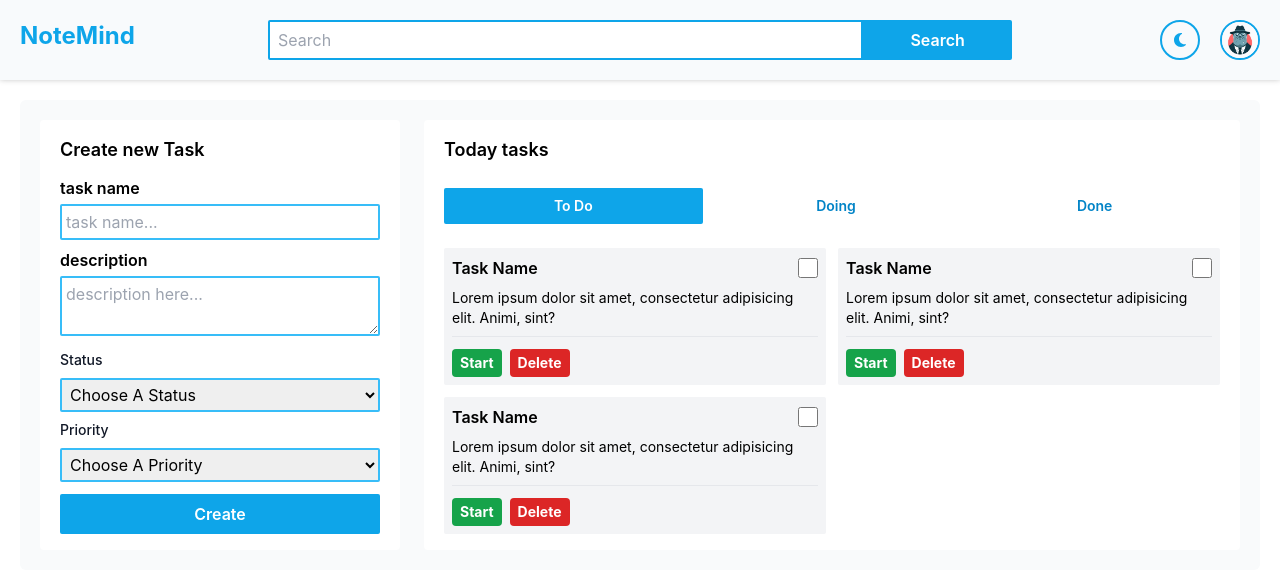
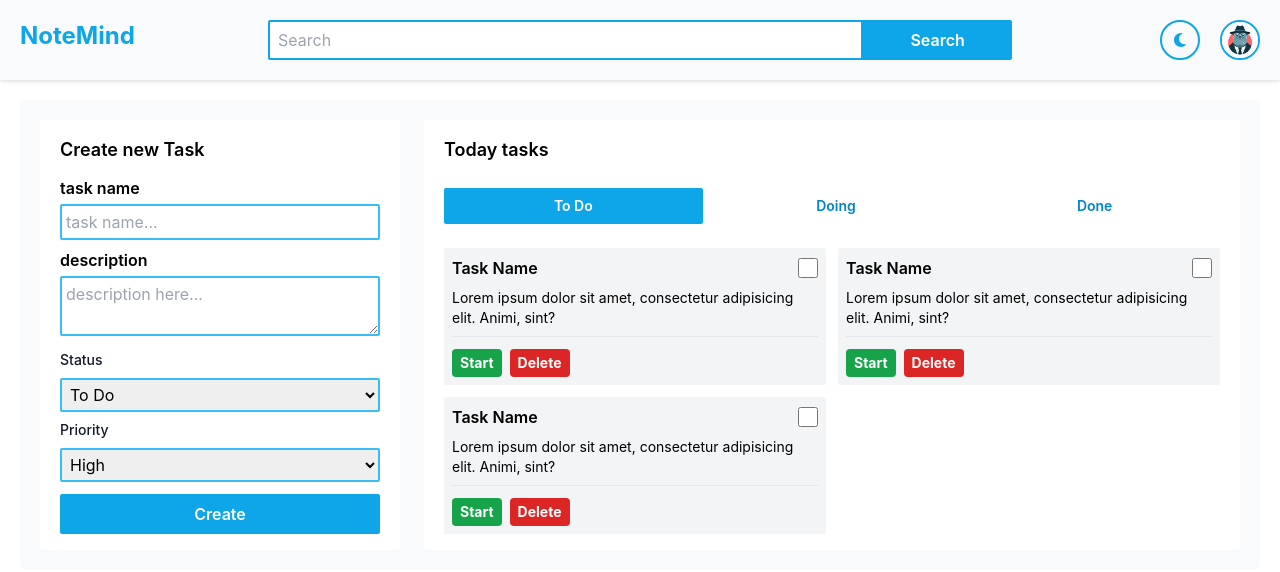
Before and after one commit to KaraniAbdellah/BeFocused_APP, a React (Create React App) app in the folder my_app/: page / in a window 1280 px wide. Shown: the top 572 px of the page. Built offline with nearby package versions, Linux system fonts and the light colour scheme.

Commit message:
add useState

```diff
--- a/my_app/public/index.html
+++ b/my_app/public/index.html
@@ -24,7 +24,7 @@
       work correctly both with client-side routing and a non-root public URL.
       Learn how to configure a non-root public URL by running `npm run build`.
     -->
-    <title>React App</title>
+    <title>NoteMind</title>
   </head>
   <body>
     <noscript>You need to enable JavaScript to run this app.</noscript>
--- a/my_app/src/App.js
+++ b/my_app/src/App.js
@@ -1,5 +1,4 @@
 import React from "react";
-import ReactDOM from 'react-dom';
 
 // Font Awesome
 import { FontAwesomeIcon } from '@fortawesome/react-fontawesome';
@@ -12,6 +11,7 @@ import Section from "./Section";
 
 // Import CSS filies
 import "./mainCLass.css";
+import "./global.css";
 
 
 function App() {
--- a/my_app/src/Aside.jsx
+++ b/my_app/src/Aside.jsx
@@ -1,5 +1,5 @@
 // Import React
-import React from 'react'
+import React, { useState } from 'react'
 
 // Import Font Awesome
 import { FontAwesomeIcon } from "@fortawesome/react-fontawesome";
@@ -9,10 +9,15 @@ import { faPlus, faTrashCan, faGauge, faTag, faX } from "@fortawesome/free-solid
 import Main from "./Main";
 
 function Aside() {
-    const AddEle = () => {
+    const addTask = () => {
         let main = document.querySelector("main");
         console.log("Add Element" + main);
     }
+    // const submit = ( ) => {
+    //     console.log(status);
+    // }
+    // let [status, setStatus] = useState("");
+
     return (
         <aside className="bg-white inset-shadow-2xs lg:mb-0 md:mb-4 py-4 px-5 rounded w-[100%] lg:w-[30%] md:w-[100%] sm:w-[100%]">
             <h3 className="font-semibold mb-3 text-lg">Create new Task</h3>
@@ -25,28 +30,51 @@ function Aside() {
                 <textarea type="text" placeholder='description here...' className="p-1 rounded-sm w-[100%] task_name outline-sky-500 border-sky-400 border-solid border-x-2 border-y-2"/>
             </div>
             <div className="mb-2 status">
-                <label for="status" class="block mb-2 text-sm font-medium text-gray-900 dark:text-white">Status</label>
-                <select id="status" class="p-1 rounded-sm w-[100%] task_name outline-sky-500 border-sky-400 border-solid border-x-2 border-y-2">
-                    <option selected>Choose A Status</option>
+                <label htmlFor="status" className="block mb-2 text-sm font-medium text-gray-900 dark:text-white">Status</label>
+                <select id="status" className="p-1 rounded-sm w-[100%] task_name outline-sky-500 border-sky-400 border-solid border-x-2 border-y-2">
+                    <option disabled value={""}>Choose A Status</option>
                     <option value="To Do">To Do</option>
                     <option value="Doing">Doing</option>
                     <option value="Done">Done</option>
                 </select>
             </div>
             <div className="mb-2 priority">
-                <label for="priority" class="block mb-2 text-sm font-medium text-gray-900 dark:text-white">Priority</label>
-                <select id="priority" class="p-1 rounded-sm w-[100%] task_name outline-sky-500 border-sky-400 border-solid border-x-2 border-y-2">
-                    <option selected>Choose A Priority</option>
-                    <option value="High">High</option>
-                    <option value="Medium">Medium</option>
-                    <option value="Low">Low</option>
+                <label htmlFor="priority" className="block mb-2 text-sm font-medium text-gray-900 dark:text-white">Priority</label>
+                <select id="status" className="p-1 rounded-sm w-[100%] task_name outline-sky-500 border-sky-400 border-solid border-x-2 border-y-2">
+                    <option disabled value={""}>Choose A Status</option>
+                    <option value="To Do">High</option>
+                    <option value="Doing">Medium</option>
+                    <option value="Done">Low</option>
                 </select>
             </div>
             <div className="create mt-3">
-                <button onClick={AddEle} className="create_task bg-sky-500 hover:bg-sky-600 w-[100%] text-white font-semibold rounded-sm p-2">Create</button>
+                <button onClick={addTask} className="create_task bg-sky-500 hover:bg-sky-600 w-[100%] text-white font-semibold rounded-sm p-2">Create</button>
             </div>
         </aside>
     )
 }
 
 export default Aside;
+
+
+{/* <div className="mb-2 status">
+<label htmlFor="status" className="block mb-2 text-sm font-medium text-gray-900 dark:text-white">Status</label>
+<select multiple={false} value={status} onChange={(newVal) => {setStatus(newVal.target.value)}} id="status" className="p-1 rounded-sm w-[100%] task_name outline-sky-500 border-sky-400 border-solid border-x-2 border-y-2">
+    <option disabled value={""}>Choose A Status</option>
+    <option value="To Do">To Do</option>
+    <option value="Doing">Doing</option>
+    <option value="Done">Done</option>
+</select>
+</div>
+<div className="mb-2 priority">
+<label htmlFor="priority" className="block mb-2 text-sm font-medium text-gray-900 dark:text-white">Priority</label>
+<select multiple={false} value={status} onChange={(newVal) => {setStatus(newVal.target.value)}} id="status" className="p-1 rounded-sm w-[100%] task_name outline-sky-500 border-sky-400 border-solid border-x-2 border-y-2">
+    <option disabled value={""}>Choose A Status</option>
+    <option value="To Do">High</option>
+    <option value="Doing">Medium</option>
+    <option value="Done">Low</option>
+</select>
+</div>
+<div className="create mt-3">
+<button onClick={submit} className="create_task bg-sky-500 hover:bg-sky-600 w-[100%] text-white font-semibold rounded-sm p-2">Create</button>
+</div> */}
--- a/my_app/src/Card.jsx
+++ b/my_app/src/Card.jsx
@@ -10,7 +10,7 @@ export default function Card() {
       <div className="task_info flex justify-between mb-2">
         <h3 className="font-semibold">Task Name</h3>
         <label htmlFor="" className="text-xl text-green-600 flex items-center gap-2">
-            <input type="checkbox" className="w-5 h-5 accent-green-600" name="" id="" />
+            <input type="checkbox" className="w-5 h-5 accent-green-600 cursor-pointer" name="" id="" />
         </label>
       </div>
       <p className="description mb-2 text-sm">
@@ -18,10 +18,10 @@ export default function Card() {
       </p>
       <hr />
       <div className="btns mt-3">
-        <button class="bg-green-600 hover:bg-green-700 text-white text-sm font-bold py-1 px-2 rounded">
+        <button className="bg-green-600 hover:bg-green-700 text-white text-sm font-bold py-1 px-2 rounded">
           Start
         </button>
-        <button class="bg-red-600 hover:bg-red-700 mx-2 text-white text-sm font-bold py-1 px-2 rounded">
+        <button className="bg-red-600 hover:bg-red-700 mx-2 text-white text-sm font-bold py-1 px-2 rounded">
           Delete
         </button>
       </div>
--- a/my_app/src/Main.jsx
+++ b/my_app/src/Main.jsx
@@ -6,7 +6,7 @@ export default function Main() {
   return (
     <main className="bg-white inset-shadow-2xs py-4 px-5 rounded w-[100%] sm:w-[100%] md:w-[100%] lg:w-[68%]">
         <h2 className="font-semibold text-lg mb-5">Today tasks</h2>
-        <ul class="grid grid-cols-6 w-[100%] py-1 navigation mb-5 rounded-lg">
+        <ul className="grid grid-cols-6 w-[100%] py-1 navigation mb-5 rounded-lg">
             <button className="col-span-2 text-center font-semibold rounded-sm py-2 px-4 text-sm bg-sky-500 hover:bg-sky-600 transition-all text-white">To Do</button>
             <button className="col-span-2 ml-2 text-center font-semibold hover:bg-gray-200 rounded-sm text-sky-600 py-2 px-4 text-sm transition-all">Doing</button>
             <button className="col-span-2 ml-2 text-center font-semibold hover:bg-gray-200 rounded-sm text-sky-600 py-2 px-4 text-sm transition-all">Done</button>
--- /dev/null
+++ b/my_app/src/global.css
@@ -0,0 +1,7 @@
+/* Start Global For Dark Mode */
+header.dark_mode {
+    background-color: #444 !important;
+}
+header.light_mode {
+    background-color: white !important;
+}
--- /dev/null
+++ b/my_app/src/handleDarkMode.js
@@ -0,0 +1,4 @@
+document.addEventListener("DOMContentLoaded", () => {
+    const dark_mode = document.querySelector(".dark_mode");
+    console.log(dark_mode); // Should log the element if it exists in the DOM
+});
```
Also changed, not shown: my_app/src/Header.jsx (+14 -2 lines), my_app/public/logo192.png (renamed from my_app/src/assests/logo.png), my_app/public/logo512.png (added).
